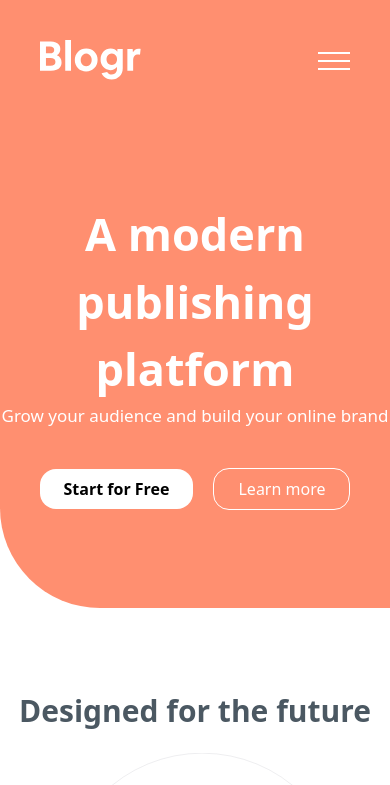
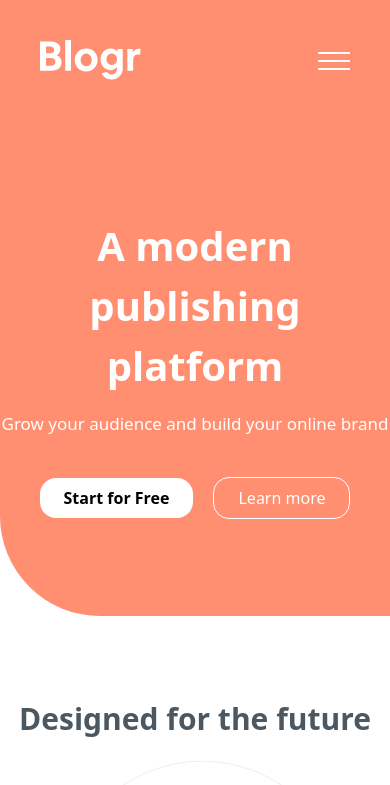
Before and after one commit to Nelson19so/blogr_landingpage, a React (Vite) app: page / in a window 390 px wide. Shown: the top 785 px of the page. Built offline with nearby package versions, Linux system fonts and the light colour scheme.

Commit message:
testing Navbar

```diff
--- a/src/assets/css/main.css
+++ b/src/assets/css/main.css
@@ -72,11 +72,12 @@ nav .container-ul ul li a:hover {
 }
 .section-home .container-home-page .container-text h1 {
   font-size: 50px;
+  padding: 4%;
   font-weight: 600;
 }
 @media only screen and (max-width: 768px) {
   .section-home .container-home-page .container-text h1 {
-    font-size: 45px;
+    font-size: 40px;
   }
 }
 .section-home .container-home-page .container-text p {
--- a/src/assets/sass/pages/_home.scss
+++ b/src/assets/sass/pages/_home.scss
@@ -20,10 +20,11 @@
 
       h1 {
         font-size: 50px;
+        padding: 4%;
         font-weight: 600;
 
         @media only screen and (max-width: 768px) {
-          font-size: 45px;
+          font-size: 40px;
         }
       }
 
```
Also changed, not shown: 1 other file (tests, documents, lock files or other folders).
